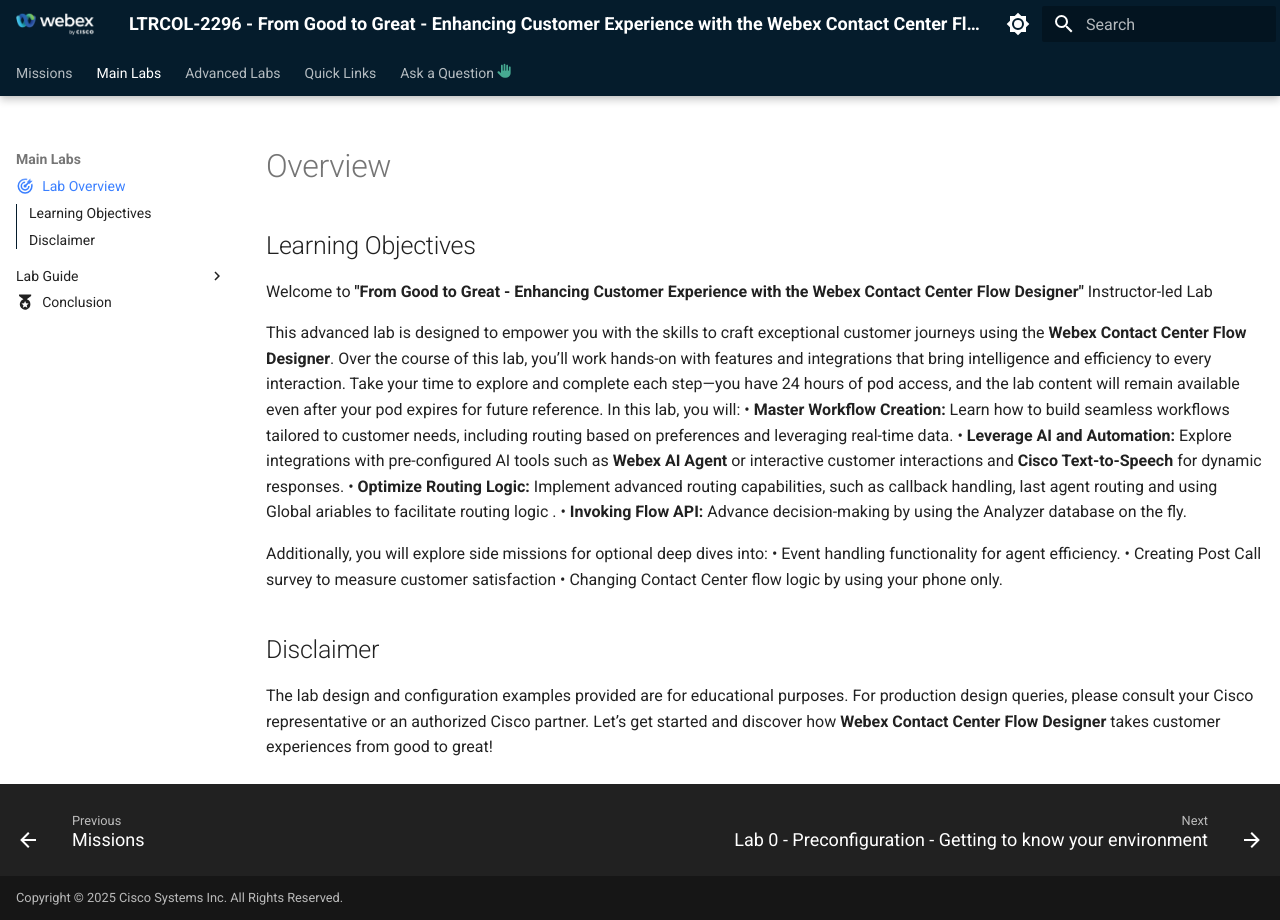
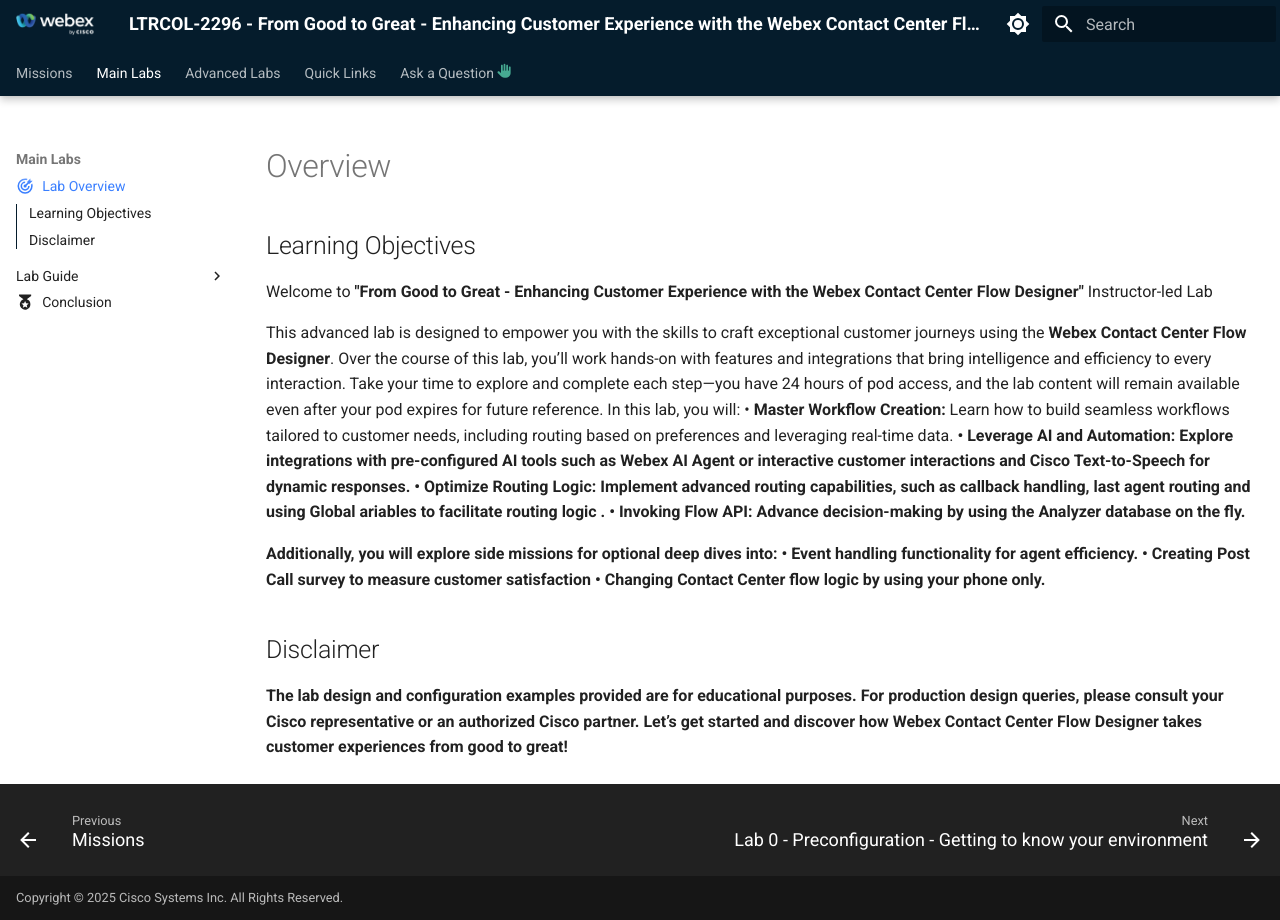
Before and after one commit to dbokatov/LTRCCT-TEST, an MkDocs documentation site: the page built from docs/main/overview.md, in a window 1280 px wide. Built offline with MkDocs 1.6.1 and Material for MkDocs 9.7.7, drawn with Linux system fonts in a browser that asks for light colours.

```diff
--- a/docs/main/overview.md
+++ b/docs/main/overview.md
@@ -11,7 +11,7 @@ Welcome to **"From Good to Great - Enhancing Customer Experience with the Webex
 
 This advanced lab is designed to empower you with the skills to craft exceptional customer journeys using the **Webex Contact Center Flow Designer**. Over the course of this lab, you’ll work hands-on with features and integrations that bring intelligence and efficiency to every interaction. Take your time to explore and complete each step—you have 24 hours of pod access, and the lab content will remain available even after your pod expires for future reference.
 In this lab, you will:
-    • **Master Workflow Creation:** Learn how to build seamless workflows tailored to customer needs, including routing based on preferences and leveraging real-time data.
+    • **Master Workflow Creation:** Learn how to build seamless workflows tailored to customer needs, including routing based on preferences and leveraging real-time data. <b>
     • **Leverage AI and Automation:** Explore integrations with pre-configured AI tools such as **Webex AI Agent** or interactive customer interactions and **Cisco Text-to-Speech** for dynamic responses.
     • **Optimize Routing Logic:** Implement advanced routing capabilities, such as callback handling, last agent routing and using Global ariables to facilitate routing logic .
     • **Invoking Flow API:** Advance decision-making by using the Analyzer database on the fly.
```
